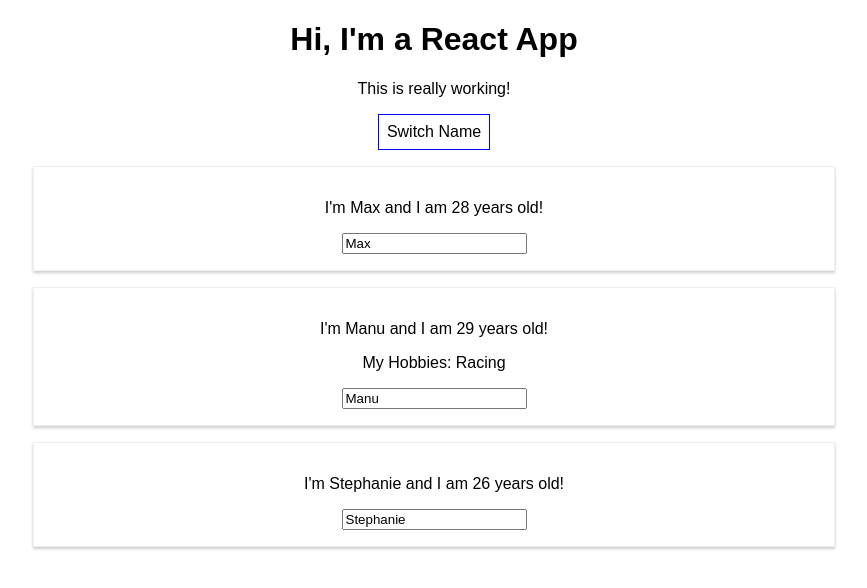
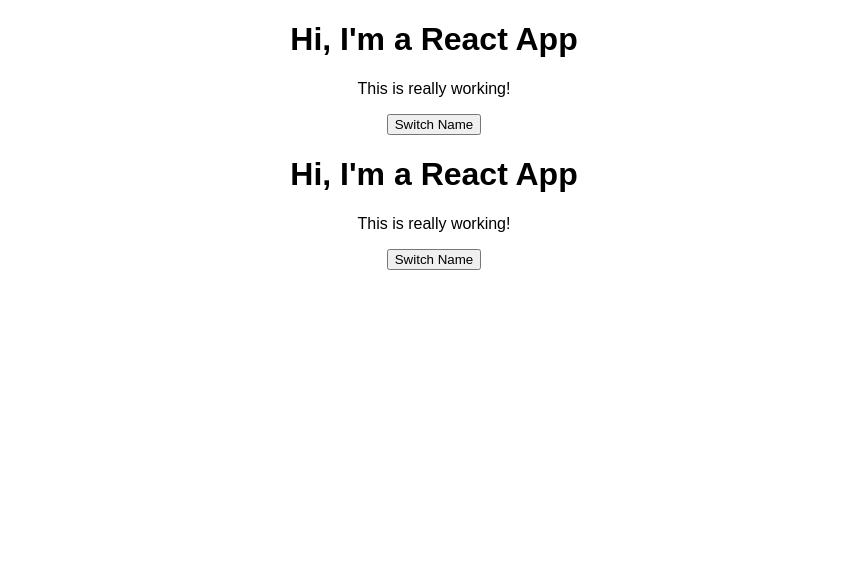
Before and after one commit to gonzaloamadio/react-playground, a React (Create React App) app: page / in a window 1280 px wide. Shown: the top 588 px of the page, without its empty margins (206-1073 px from the left). Built offline with nearby package versions, Linux system fonts and the light colour scheme.

Commit message:
Presentational: Conditional rendering

```diff
--- a/src/App.js
+++ b/src/App.js
@@ -3,7 +3,10 @@
 import './App.css';
 // import StateClassBased from './components/state/class-based'
 // import StateHook from './components/state/use-state-hoook'
-import Pmbc from './components/events-functions/pass-methods-btw-components'
+// import Pmbc from './components/events-functions/pass-methods-btw-components'
+import ConditionalRender from './components/presentational/conditional-render'
+import ConditionalRenderUpgraded from './components/presentational/conditional-render-upgraded'
+
 
 class App extends Component {
   render() {
@@ -11,7 +14,9 @@
       <div className="App">
         {/* <StateClassBased /> */}
         {/* <StateHook /> */}
-        <Pmbc />
+        {/* <Pmbc /> */}
+        <ConditionalRender />
+        <ConditionalRenderUpgraded />
       </div>
     );
   }
--- /dev/null
+++ b/src/components/presentational/Person.js
@@ -0,0 +1,12 @@
+import React from 'react';
+
+const person = ( props ) => {
+    return (
+        <div>
+            <p>I'm {props.name} and I am {props.age} years old!</p>
+            <p>{props.children}</p>
+        </div>
+    )
+};
+
+export default person;
--- /dev/null
+++ b/src/components/presentational/conditional-render-upgraded.js
@@ -0,0 +1,55 @@
+import React, { Component } from 'react';
+import Person from './Person';
+
+class ConditionalRenderUpgraded extends Component {
+  state = {
+    persons: [
+      { name: 'Max', age: 28 },
+      { name: 'Manu', age: 29 },
+    ],
+    showPersons: false
+  };
+
+  togglePerson = () => {
+    const doesShow = this.state.showPersons;
+    this.setState({showPersons: !doesShow});
+  };
+
+  render() {
+
+    // Every time this component renders, it will execute this code.
+    // So persons will go null, and only if showPersons is true, persons
+    // will have the code inside the if. So there is no need to put an else
+    // in the if, as it will always start with null value in each render.
+    let persons = null;
+
+    if( this.state.showPersons ){
+      persons = (
+          <div>
+            <Person
+              name={this.state.persons[0].name}
+              age={this.state.persons[0].age}
+            />
+            <Person
+              name={this.state.persons[1].name}
+              age={this.state.persons[1].age}
+            >
+              My Hobbies: Racing
+            </Person>
+          </div>
+      );
+    }
+
+    return (
+      <div className="App">
+        <h1>Hi, I'm a React App</h1>
+        <p>This is really working!</p>
+        <button onClick={this.togglePerson}>Switch Name</button>
+        {/* We can only use simple expressions in the curly braces. Not block expressions like if(){} */}
+        {persons}
+      </div>
+    );
+  }
+}
+
+export default ConditionalRenderUpgraded;
--- /dev/null
+++ b/src/components/presentational/conditional-render.js
@@ -0,0 +1,45 @@
+import React, { Component } from 'react';
+import Person from './Person';
+
+class ConditionalRender extends Component {
+  state = {
+    persons: [
+      { name: 'Max', age: 28 },
+      { name: 'Manu', age: 29 },
+    ],
+    showPersons: false
+  };
+
+  togglePerson = () => {
+    const doesShow = this.state.showPersons;
+    this.setState({showPersons: !doesShow});
+  };
+
+  render() {
+    return (
+      <div className="App">
+        <h1>Hi, I'm a React App</h1>
+        <p>This is really working!</p>
+        <button onClick={this.togglePerson}>Switch Name</button>
+        {/* We can only use simple expressions in the curly braces. Not block expressions like if(){} */}
+        {this.state.showPersons ?
+          <div>
+          <Person
+            name={this.state.persons[0].name}
+            age={this.state.persons[0].age}
+          />
+          <Person
+            name={this.state.persons[1].name}
+            age={this.state.persons[1].age}
+          >
+            My Hobbies: Racing
+          </Person>
+          </div>
+          : null
+        }
+      </div>
+    );
+  }
+}
+
+export default ConditionalRender;
```
